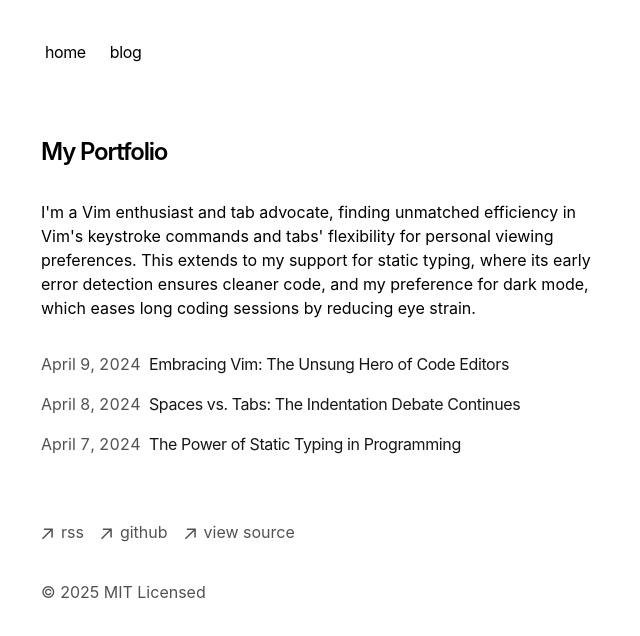
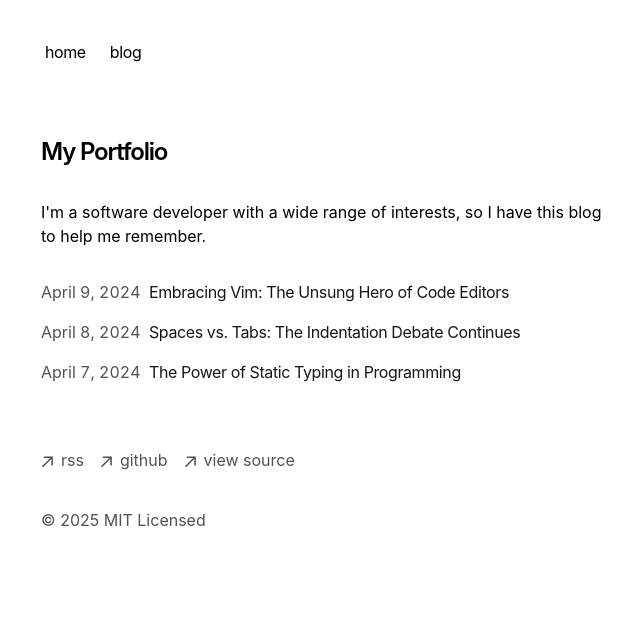
Before and after one commit to AttackingSoul/PersonalBlog, a Next.js app: page / in a window 1280 px wide. Shown: the top 636 px of the page, without its empty margins (311-951 px from the left). Built offline with nearby package versions, Linux system fonts and the light colour scheme.

Commit message:
refactor portfolio.

```diff
--- a/app/page.tsx
+++ b/app/page.tsx
@@ -7,11 +7,7 @@ export default function Page() {
         My Portfolio
       </h1>
       <p className="mb-4">
-        {`I'm a Vim enthusiast and tab advocate, finding unmatched efficiency in
-        Vim's keystroke commands and tabs' flexibility for personal viewing
-        preferences. This extends to my support for static typing, where its
-        early error detection ensures cleaner code, and my preference for dark
-        mode, which eases long coding sessions by reducing eye strain.`}
+        {`I'm a software developer with a wide range of interests, so I have this blog to help me remember.`}
       </p>
       <div className="my-8">
         <BlogPosts />
```
